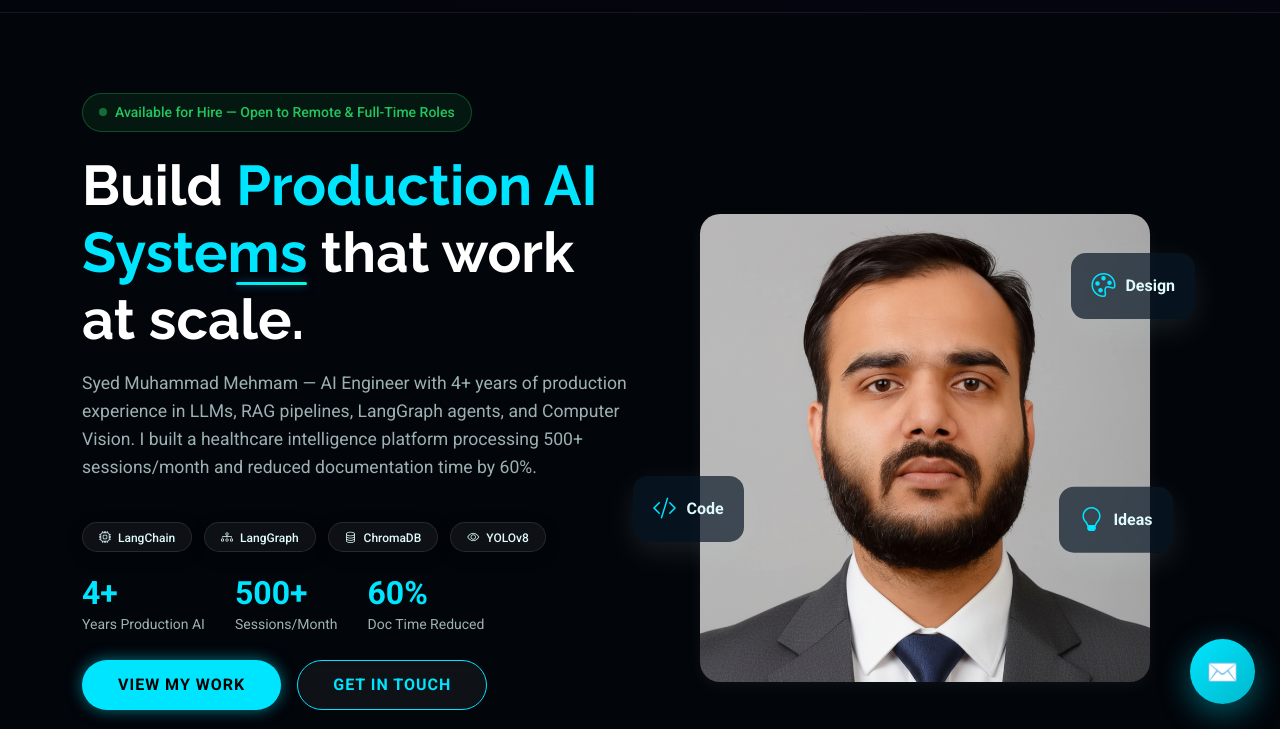
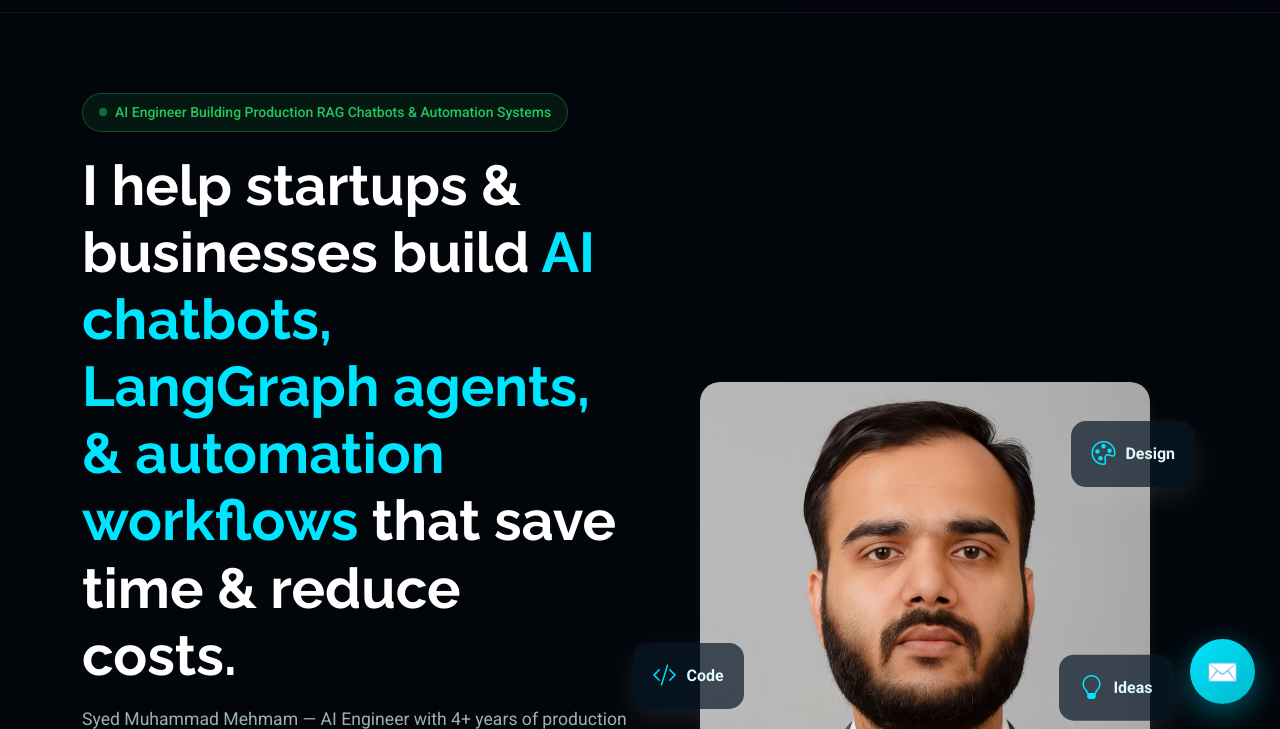
Before and after one commit to Mehmaam99/my-portfolio-website, a plain HTML site: page index.html in a window 1280 px wide. Shown: the part 71-800 px from the top of the page. Drawn offline with nearby package versions, Linux system fonts and the light colour scheme.

Commit message:
Update availability status and introduction text

```diff
--- a/index.html
+++ b/index.html
@@ -138,10 +138,11 @@ style="font-size:14px;font-weight:700;text-decoration:none;color:inherit;">FV</a
 <div class="hero-content">
 <div class="availability-badge" data-aos="fade-down" data-aos-delay="100">
 <span class="status-dot"></span>
-<span class="status-text">Available for Hire — Open to Remote &amp; Full-Time Roles</span>
+<span class="status-text">AI Engineer Building Production RAG Chatbots &amp; Automation Systems</span>
 </div>
-<h1 data-aos="fade-up" data-aos-delay="200">Build <span class="highlight">Production AI Systems</span>
-that work at scale.</h1>
+<h1 data-aos="fade-up" data-aos-delay="200">I help startups &amp; businesses build <span class="highlight">AI chatbots, LangGraph agents,
+&amp; automation workflows</span>
+that save time &amp; reduce costs.</h1>
 <p data-aos="fade-up" data-aos-delay="400">Syed Muhammad Mehmam — AI Engineer with 4+ years of production
 experience in LLMs, RAG pipelines, LangGraph agents, and Computer Vision. I built a healthcare
 intelligence platform processing 500+ sessions/month and reduced documentation time by 60%.</p>
```
